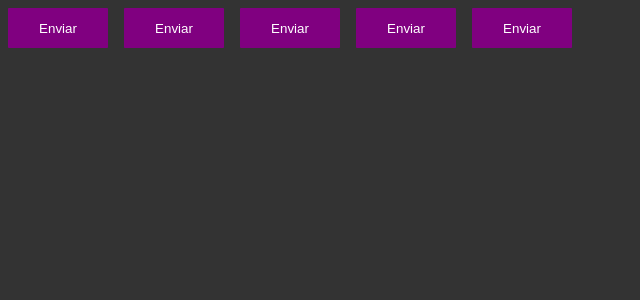
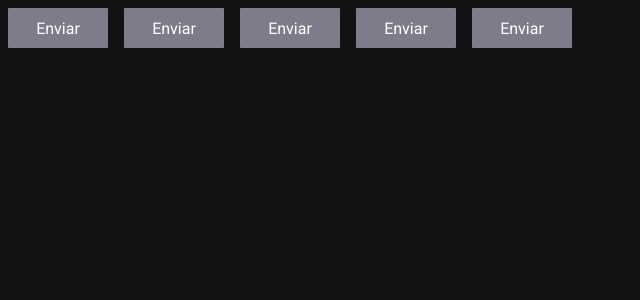
Before and after one commit to Moises-Bruce/ignite-timer, a React (Vite) app: page / in a window 1280 px wide. Shown: the top 300 px of the page, without its empty margins (0-640 px from the left). Built offline with nearby package versions, Linux system fonts and the light colour scheme.

Commit message:
configurando fonts e cores da aplicação

```diff
--- a/index.html
+++ b/index.html
@@ -2,8 +2,16 @@
 <html lang="en">
   <head>
     <meta charset="UTF-8" />
+
+    <link rel="preconnect" href="https://fonts.googleapis.com">
+    <link rel="preconnect" href="https://fonts.gstatic.com" crossorigin>
+
     <link rel="icon" type="image/svg+xml" href="/vite.svg" />
+
     <meta name="viewport" content="width=device-width, initial-scale=1.0" />
+
+    <link href="https://fonts.googleapis.com/css2?family=Roboto+Mono:wght@700&family=Roboto:wght@400;700&display=swap" rel="stylesheet">
+
     <title>Vite + React + TS</title>
   </head>
   <body>
--- a/src/components/Button.styles.ts
+++ b/src/components/Button.styles.ts
@@ -20,7 +20,7 @@
    border: 0;
    margin: 8px;
 
-   background-color: ${props => props.theme.primary};
+   background-color: ${props => props.theme["gray-500"]};
    color: ${props => props.theme.white};
 
    /* ${props => {
--- a/src/styles/global.ts
+++ b/src/styles/global.ts
@@ -7,8 +7,19 @@
         box-sizing: border-box;
     }
 
+    :focus{
+        outline: 0;
+        box-shadow: 0 0 0 2px ${props => props.theme['gray-500']};
+    }
+
     body{
-        background: #333;
-        color: #FFF;
+        background: ${props => props.theme['gray-900']};
+        color: ${props => props.theme['gray-300']};
+    }
+
+    body, input, textarea, button {
+        font-family: 'Roboto', sans-serif;
+        font-weight: 400;
+        font-size: 1rem;
     }
 `;
--- a/src/styles/themes/default.ts
+++ b/src/styles/themes/default.ts
@@ -1,5 +1,21 @@
 export const defaultTheme = {
-    primary: 'purple',
-    secondary: 'orange',
-    white: '#FFF'
+   white: '#FFF',
+
+  'gray-100': '#E1E1E6',
+  'gray-300': '#C4C4CC',
+  'gray-400': '#8D8D99',
+  'gray-500': '#7C7C8A',
+  'gray-600': '#323238',
+  'gray-700': '#29292E',
+  'gray-800': '#202024',
+  'gray-900': '#121214',
+
+  'green-300': '#00B37E',
+  'green-500': '#00875F',
+  'green-700': '#015F43',
+
+  'red-500': '#AB222E',
+  'red-700': '#7A1921',
+
+  'yellow-500': '#FBA94C',
 }
```
